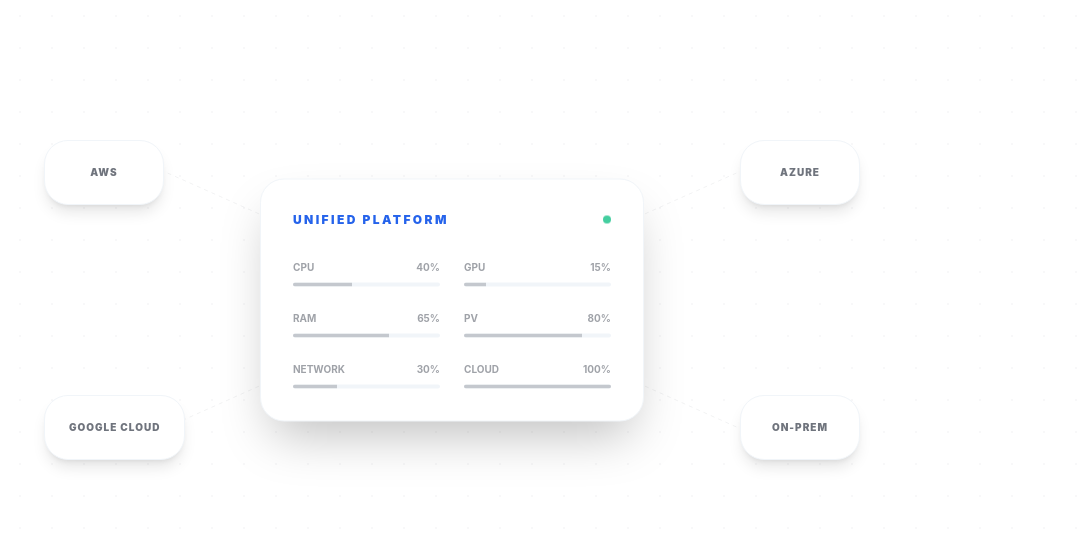
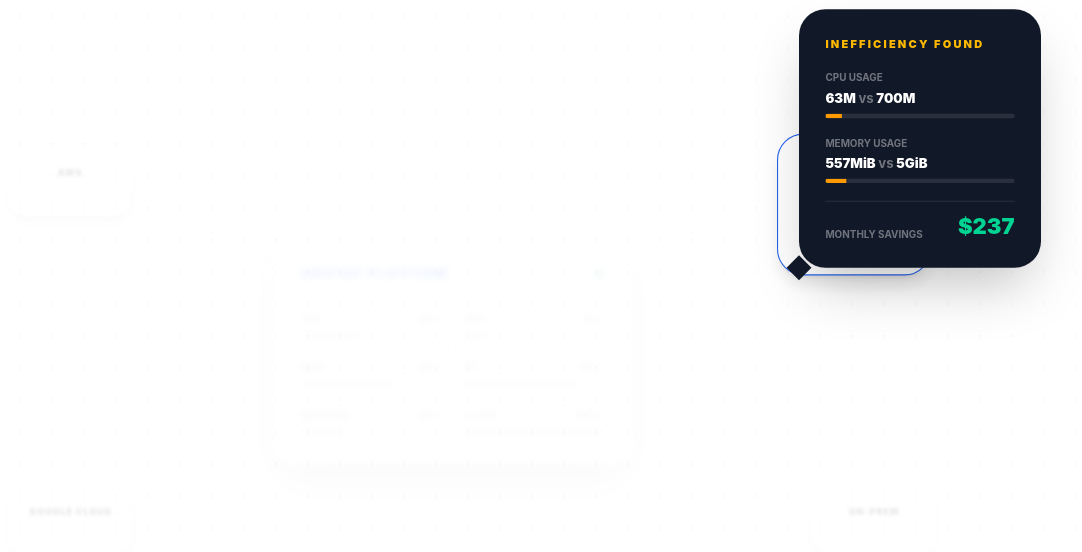
Before and after one commit to nagachaitanya0004/frontend-animation, a Next.js app: page / in a window 1280 px wide. Shown: the top 552 px of the page, without its empty margins (188-1270 px from the left). Built offline with nearby package versions, Linux system fonts and the light colour scheme.

Commit message:
added azure focus view with pod-level waste detection and savings popup

```diff
--- a/src/components/FeatureSection.tsx
+++ b/src/components/FeatureSection.tsx
@@ -1,34 +1,44 @@
 'use client';
 
-import React from 'react';
-import { motion, Variants } from 'framer-motion';
+import React, { useState, useEffect } from 'react';
+import { motion, Variants, AnimatePresence } from 'framer-motion';
 
 export default function FeatureSection() {
+  const [stage, setStage] = useState(0); // 0: Unified, 1: Focused
+  const [savings, setSavings] = useState(231);
+
+  useEffect(() => {
+    // Transition to Stage 1 after a delay
+    const stageTimer = setTimeout(() => setStage(1), 2000);
+    return () => clearTimeout(stageTimer);
+  }, []);
+
+  useEffect(() => {
+    if (stage === 1) {
+      // Animate savings value
+      const savingsTimer = setTimeout(() => setSavings(237), 1000);
+      return () => clearTimeout(savingsTimer);
+    }
+  }, [stage]);
+
   const nodeVariants: Variants = {
     hidden: { opacity: 0, scale: 0.8 },
-    visible: {
-      opacity: 1,
-      scale: 1,
-      transition: { duration: 0.6, ease: "easeOut" }
-    }
+    visible: (id: string) => ({
+      opacity: stage === 0 ? 1 : (id === 'azure' ? 1 : 0.15),
+      scale: stage === 0 ? 1 : (id === 'azure' ? 1.1 : 0.9),
+      x: stage === 1 && id !== 'azure' ? (id.includes('left') ? -20 : 20) : 0,
+      filter: stage === 1 && id !== 'azure' ? 'blur(2px)' : 'blur(0px)',
+      transition: { duration: 0.8, ease: [0.16, 1, 0.3, 1] }
+    })
   };
 
   const dashboardVariants: Variants = {
     hidden: { opacity: 0, scale: 0.9 },
     visible: {
-      opacity: 1,
-      scale: 1,
+      opacity: stage === 0 ? 1 : 0.1,
+      scale: stage === 0 ? 1 : 0.95,
+      filter: stage === 1 ? 'blur(4px)' : 'blur(0px)',
       transition: { duration: 0.8, ease: "easeOut" }
-    }
-  };
-
-  const containerVariants: Variants = {
-    hidden: { opacity: 0 },
-    visible: {
-      opacity: 1,
-      transition: {
-        staggerChildren: 0.1
-      }
     }
   };
 
@@ -40,17 +50,16 @@ export default function FeatureSection() {
   ];
 
   return (
-    <section className="relative py-24 px-4 min-h-[600px] flex items-center justify-center bg-[var(--bg)] overflow-hidden">
+    <section className="relative py-24 px-4 min-h-[700px] flex items-center justify-center bg-[var(--bg)] overflow-hidden">
       {/* Subtle Grid Background */}
       <div className="absolute inset-0 opacity-[0.03] pointer-events-none"
            style={{ backgroundImage: 'radial-gradient(circle, var(--text) 1px, transparent 1px)', backgroundSize: '32px 32px' }} />
 
       <motion.div
-        variants={containerVariants}
         initial="hidden"
         whileInView="visible"
         viewport={{ once: true, margin: "-100px" }}
-        className="relative w-full max-w-4xl h-[400px]"
+        className="relative w-full max-w-5xl h-[500px]"
       >
         {/* Central Dashboard */}
         <motion.div
@@ -88,20 +97,98 @@ export default function FeatureSection() {
         {nodes.map((node) => (
           <motion.div
             key={node.id}
+            custom={node.id}
             variants={nodeVariants}
-            className={`absolute ${node.pos} p-6 bg-[var(--card-bg)] border border-[var(--card-border)] rounded-3xl shadow-lg z-10 min-w-[120px] flex items-center justify-center group hover:border-[var(--accent)] transition-colors duration-300`}
+            className={`absolute ${node.pos} p-6 border rounded-3xl shadow-lg z-30 min-w-[140px] flex flex-col items-center justify-center transition-all duration-500
+              ${node.id === 'azure' && stage === 1
+                ? 'border-[var(--accent)] bg-[var(--card-bg)] shadow-[0_20px_50px_rgba(37,99,235,0.1)]'
+                : 'border-[var(--card-border)] bg-[var(--card-bg)]'
+              }
+            `}
           >
-            <span className="text-[10px] font-black uppercase tracking-widest opacity-60 group-hover:opacity-100 group-hover:text-[var(--accent)] transition-all">
+            <span className={`text-[10px] font-black uppercase tracking-widest mb-4 transition-colors
+              ${node.id === 'azure' && stage === 1 ? 'text-[var(--accent)]' : 'opacity-60'}
+            `}>
               {node.label}
             </span>
 
-            {/* Visual connector placeholder (Conceptual) */}
-            <div className="absolute inset-0 border border-dashed border-[var(--card-border)] rounded-3xl -z-10 opacity-0 group-hover:opacity-100 scale-110 transition-all" />
+            {/* Azure Pods Grid */}
+            <AnimatePresence>
+              {node.id === 'azure' && stage === 1 && (
+                <motion.div
+                  initial={{ opacity: 0, y: 10 }}
+                  animate={{ opacity: 1, y: 0 }}
+                  className="grid grid-cols-3 gap-2 mt-2"
+                >
+                  {[0, 1, 2, 3, 4, 5].map((i) => (
+                    <motion.div
+                      key={i}
+                      initial={{ scale: 0 }}
+                      animate={{ scale: 1 }}
+                      transition={{ delay: 0.1 * i }}
+                      className={`w-4 h-4 rounded-sm border ${i === 4
+                        ? 'border-amber-500 bg-amber-500/20 shadow-[0_0_10px_rgba(245,158,11,0.5)]'
+                        : 'border-[var(--card-border)] bg-[var(--bg)]'
+                      }`}
+                    />
+                  ))}
+                </motion.div>
+              )}
+            </AnimatePresence>
+
+            {/* Waste Detection Popup */}
+            <AnimatePresence>
+              {node.id === 'azure' && stage === 1 && (
+                <motion.div
+                  initial={{ opacity: 0, x: 20, y: -20, scale: 0.9 }}
+                  animate={{ opacity: 1, x: 60, y: -60, scale: 1 }}
+                  className="absolute p-6 bg-[var(--text)] text-[var(--bg)] rounded-3xl shadow-2xl z-50 min-w-[220px] pointer-events-none origin-bottom-left"
+                >
+                  <div className="flex flex-col gap-4">
+                    <div className="text-[10px] font-black uppercase tracking-[0.2em] text-amber-400">Inefficiency Found</div>
+
+                    <div className="space-y-4">
+                      <div>
+                        <div className="text-[9px] uppercase font-bold opacity-40 mb-1">CPU Usage</div>
+                        <div className="text-xs font-black">63M <span className="opacity-40 font-bold">vs</span> 700M</div>
+                        <div className="h-1 w-full bg-white/10 rounded-full mt-1.5 overflow-hidden">
+                          <div className="h-full bg-amber-500" style={{ width: '9%' }} />
+                        </div>
+                      </div>
+
+                      <div>
+                        <div className="text-[9px] uppercase font-bold opacity-40 mb-1">Memory Usage</div>
+                        <div className="text-xs font-black">557MiB <span className="opacity-40 font-bold">vs</span> 5GiB</div>
+                        <div className="h-1 w-full bg-white/10 rounded-full mt-1.5 overflow-hidden">
+                          <div className="h-full bg-amber-500" style={{ width: '11%' }} />
+                        </div>
+                      </div>
+
+                      <div className="pt-2 border-t border-white/10 flex justify-between items-end">
+                        <div className="text-[9px] uppercase font-bold opacity-40">Monthly Savings</div>
+                        <motion.div
+                          key={savings}
+                          initial={{ opacity: 0.5, y: -5 }}
+                          animate={{ opacity: 1, y: 0 }}
+                          className="text-xl font-black text-emerald-400"
+                        >
+                          ${savings}
+                        </motion.div>
+                      </div>
+                    </div>
+                  </div>
+
+                  {/* Attachment Line */}
+                  <div className="absolute -bottom-2 -left-2 w-4 h-4 bg-[var(--text)] rotate-45 -z-10" />
+                </motion.div>
+              )}
+            </AnimatePresence>
           </motion.div>
         ))}
 
-        {/* Conceptual connection lines (Decorative) */}
-        <svg className="absolute inset-0 w-full h-full -z-0 opacity-[0.05] pointer-events-none hidden md:block">
+        {/* Decorative Connection Lines */}
+        <svg className="absolute inset-0 w-full h-full -z-0 opacity-[0.05] pointer-events-none hidden md:block transition-opacity duration-1000"
+             style={{ opacity: stage === 0 ? 0.05 : 0.01 }}>
           <line x1="15%" y1="15%" x2="50%" y2="50%" stroke="var(--text)" strokeWidth="1" strokeDasharray="4 4" />
           <line x1="85%" y1="15%" x2="50%" y2="50%" stroke="var(--text)" strokeWidth="1" strokeDasharray="4 4" />
           <line x1="15%" y1="85%" x2="50%" y2="50%" stroke="var(--text)" strokeWidth="1" strokeDasharray="4 4" />
```
